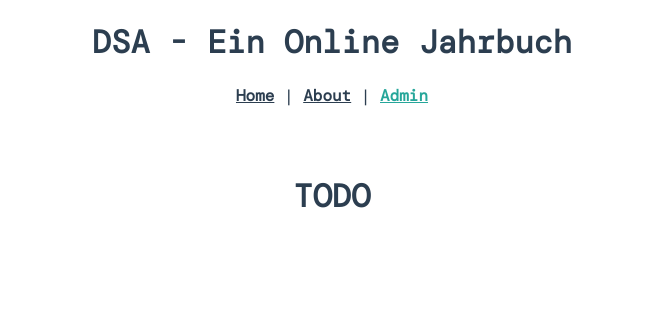
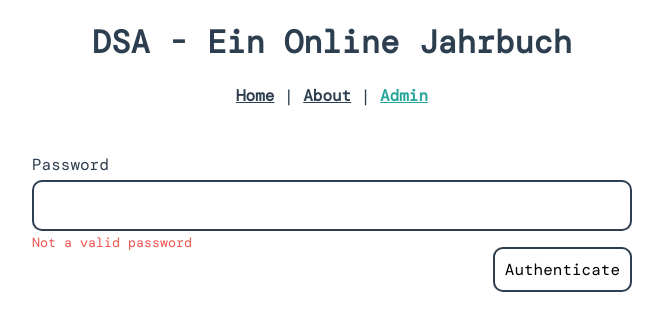
Before and after one commit to peppasd/dsa-stories, a Vue app: page /admin in a window 1280 px wide. Shown: the top 330 px of the page, without its empty margins (308-971 px from the left). Built offline with nearby package versions, Linux system fonts and the light colour scheme.

Commit message:
admin layout

```diff
--- a/src/App.vue
+++ b/src/App.vue
@@ -28,6 +28,7 @@
 #nav a {
   font-weight: bold;
   color: #2c3e50;
+  outline: none;
 }
 
 #nav a.router-link-exact-active {
--- a/src/components/Form.vue
+++ b/src/components/Form.vue
@@ -1,5 +1,5 @@
 <template>
-  <div class="container">
+  <div class="form">
     <div class="form-group">
       <label for="grad-input">Your Grad year</label><br />
       <input
@@ -50,6 +50,7 @@ button {
   padding: 10px;
   font-size: 1rem;
   transition: 0.1s;
+  outline: none;
 }
 
 button:active {
@@ -80,7 +81,7 @@ small {
   margin-bottom: 1rem;
 }
 
-.container {
+.form {
   display: flex;
   flex-direction: column;
   width: 75vw;
--- a/src/views/About.vue
+++ b/src/views/About.vue
@@ -34,6 +34,11 @@ h3 {
   max-width: 600px;
 }
 
+a {
+  color: #26a69a;
+  outline: none;
+}
+
 .about {
   display: flex;
   flex-flow: column;
--- a/src/views/Admin.vue
+++ b/src/views/Admin.vue
@@ -1,11 +1,75 @@
 <template>
-  <h1>TODO</h1>
+  <div class="admin">
+    <div v-if="!is_auth" class="form-group">
+      <label for="password-input">Password</label>
+      <br />
+      <input class="form-input" id="password-input" type="password" />
+      <br />
+      <small v-show="error_password">Not a valid password</small>
+      <button>Authenticate</button>
+    </div>
+  </div>
 </template>
 
 <script>
 export default {
-  name: "Admin"
+  name: "Admin",
+  data: function() {
+    return {
+      error_password: true,
+      is_auth: false
+    };
+  }
 };
 </script>
 
-<style scoped></style>
+<style scoped>
+button {
+  font-family: "DM Mono", monospace;
+  float: right;
+  border: 2px solid #2c3e50;
+  border-radius: 10px;
+  background: white;
+  padding: 10px;
+  font-size: 1rem;
+  transition: 0.1s;
+  margin-top: 1rem;
+  outline: none;
+}
+
+button:active {
+  background: #00766c;
+  color: white;
+}
+
+small {
+  color: #ef5350;
+}
+
+.form-input:focus {
+  border: 2px solid #26a69a;
+}
+
+.form-input {
+  border: 2px solid #2c3e50;
+  border-radius: 10px;
+  transition: 0.2s;
+  font-family: "DM Mono", monospace;
+  box-sizing: border-box;
+  width: 100%;
+  padding: 15px;
+  margin-top: 5px;
+}
+
+.form-group {
+  width: 75vw;
+  max-width: 600px;
+}
+
+.admin {
+  display: flex;
+  flex-direction: column;
+  text-align: left;
+  align-items: center;
+}
+</style>
```
